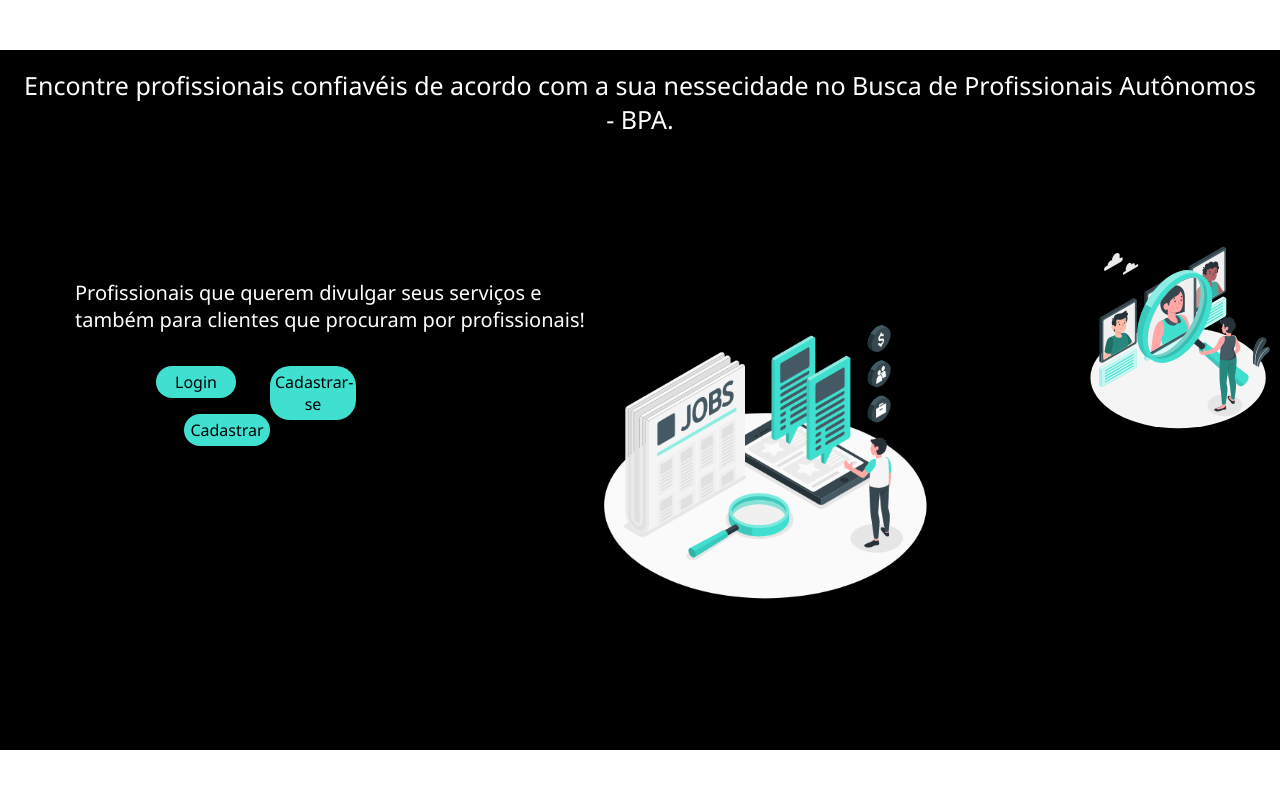
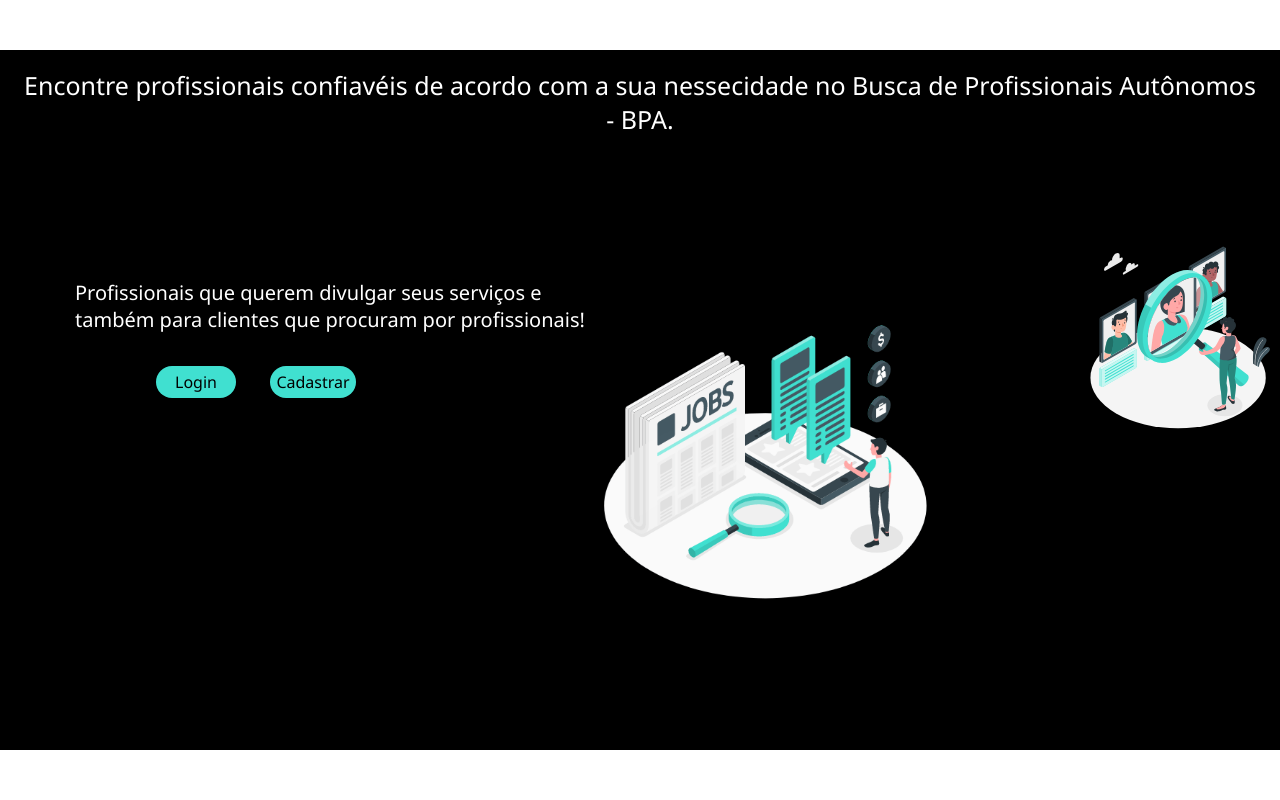
Before and after one commit to eduardoceleghini/BPA, a PHP site: page / in a window 1280 px wide. Run offline with PHP 8.4, Linux system fonts and the light colour scheme.

Commit message:
corrigindo redirecionamento

```diff
--- a/index.php
+++ b/index.php
@@ -39,14 +39,13 @@ session_start();
                 <div class="esquerda-button">
 
                     <div class="login">
-                        <a href="./view/login/login.php">Login</a>
+                        <a href="./bpa-main/view/login/login.php">Login</a>
                     </div>
 
                     <div class="cadastrar">
 
-                        <a href="./view/user/bot-redire-usuario.php">Cadastrar-se</a>
 
-                        <a href="../bpa/view/user/bot-redire-usuario.php">Cadastrar</a>
+                        <a href="../bpa-main/view/user/bot-redire-usuario.php">Cadastrar</a>
 
                     </div>
 
```
